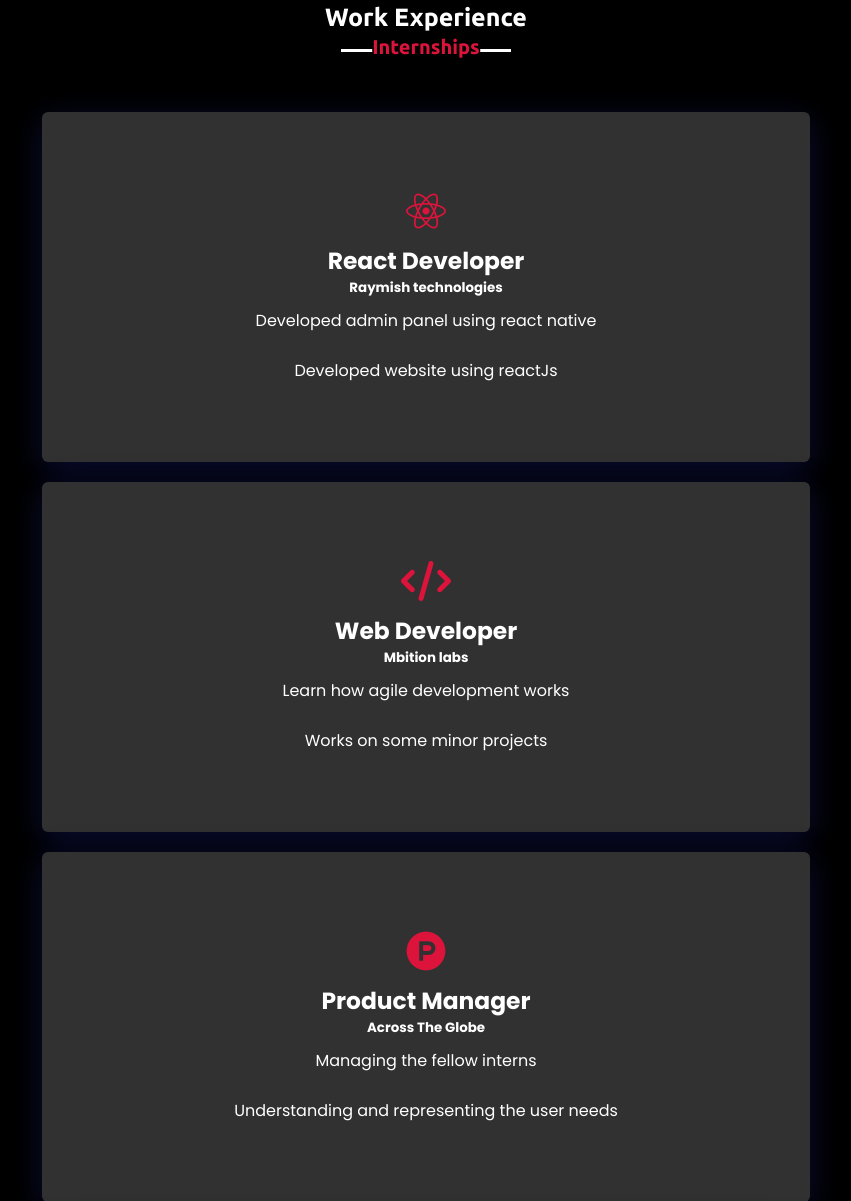
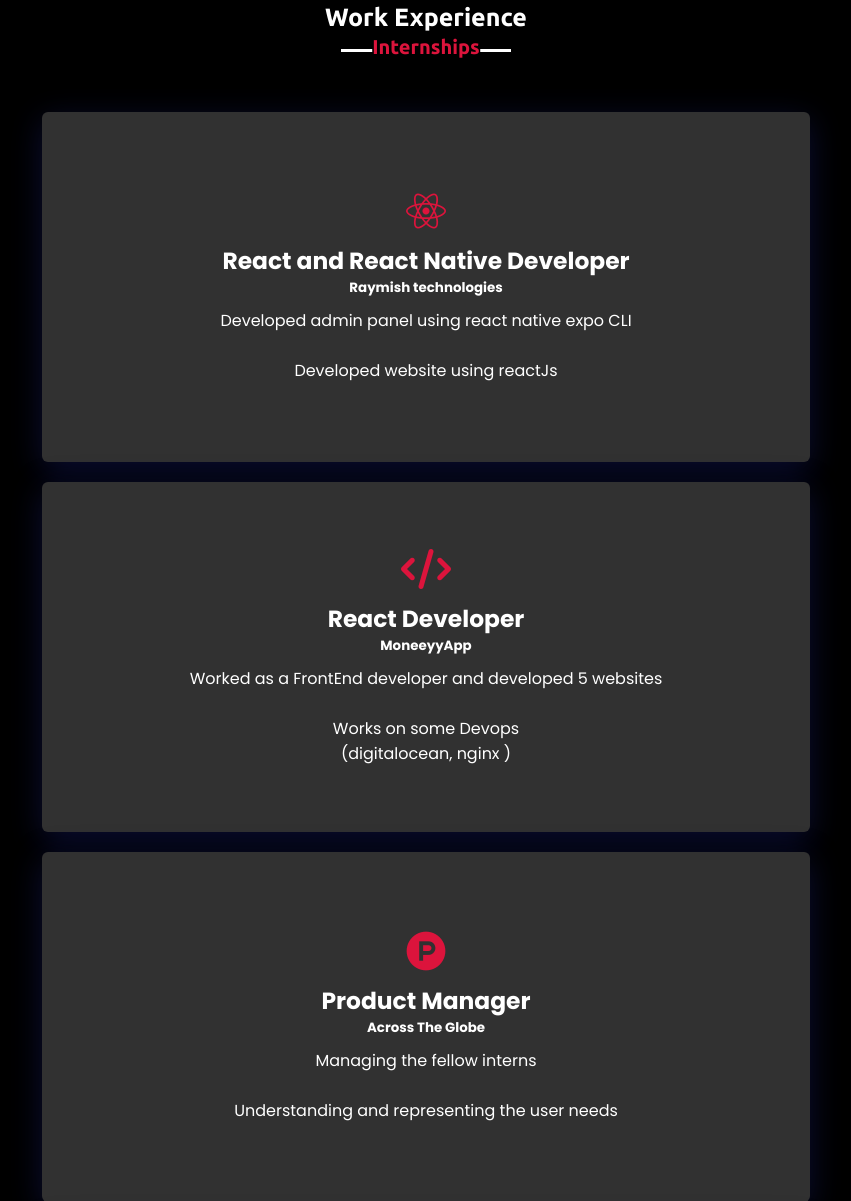
Before and after one commit to karanjoshi1206/Portfolio, a PHP site: page / in a window 1280 px wide. Shown: the part 1613-2814 px from the top of the page, without its empty margins (214-1065 px from the left). Run offline with PHP 8.4, Linux system fonts and the light colour scheme; some libraries are stand-ins or nearby versions.

Commit message:
internship and cv updated

```diff
--- a/index.html
+++ b/index.html
@@ -37,6 +37,7 @@
             </ul>
             <div onclick="toggle()" id="menu" class="menu-btn">
                 <i class="fas fa-bars"></i>
+
             </div>
         </div>
     </nav>
@@ -79,7 +80,7 @@
                     <p>Gaming <br> Music <br> Coding</p>
 
                     <button class="btn"> <a target="__blank"
-                            href="https://drive.google.com/file/d/1aowJmJ-DkWtMFp8tu7kkFe_5FWkDURlQ/view?usp=drivesdk"
+                            href="https://drive.google.com/file/d/18-desigHBGHVes9YJAGawQc0TcFk7AB0/view?usp=sharing"
                             download >Download
                             CV</a>
                     </button>
@@ -99,10 +100,10 @@
                     <div class="box">
                         <i class="fab fa-react"></i>
                         <div class="text">
-                            <h3>React Developer</h3>
+                            <h3>React and React Native Developer</h3>
                             <h6>Raymish technologies</h6>
                         </div>
-                        <p>Developed admin panel using react native
+                        <p>Developed admin panel using react native expo CLI
                         </p>
                         <br>
                         <p>Developed website using reactJs</p>
@@ -112,16 +113,15 @@
                     <div class="box">
                         <i class="fas fa-code"></i>
                         <div class="text">
-                            <h3>Web Developer</h3>
-                            <h6>Mbition labs</h6>
+                            <h3>React Developer</h3>
+                            <h6>MoneeyyApp</h6>
 
                         </div>
-                        <p>
-                            Learn how agile development works
+                        <p>Worked as a FrontEnd developer and developed 5 websites
                         </p>
                         <br>
                         <p>
-                            Works on some minor projects </p>
+                            Works on some Devops <br> (digitalocean, nginx ) </p>
                     </div>
                 </div>
                 <div class="lax lax_preset_jiggle:91:4 card">
@@ -249,6 +249,14 @@
                     </div>
                     <div class="line4 line"></div>
 
+                    <div class="bars">
+                        <div class="info">React native</div>
+
+                        <span>50%</span>
+
+                    </div>
+                    <div class="line5 line"></div>
+
 
 
 
--- a/style.css
+++ b/style.css
@@ -111,6 +111,15 @@ html {
 	color: white;
 	font-size: 24px;
 	display: none;
+
+}
+.menu-btn .line{
+	display: block;
+	width: 30px;
+	height: 1px;
+	background-color: white;
+	margin: 5px;
+	border-radius: 5px;
 }
 .hire {
 	margin-top: 20px;
```
